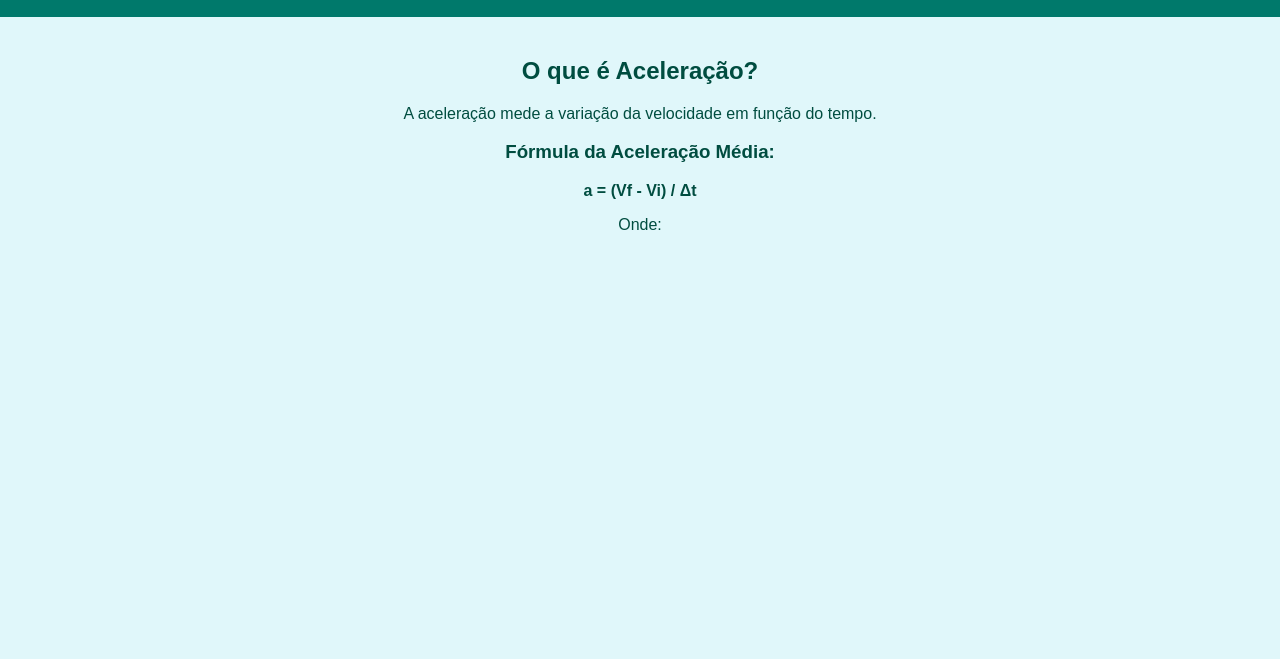
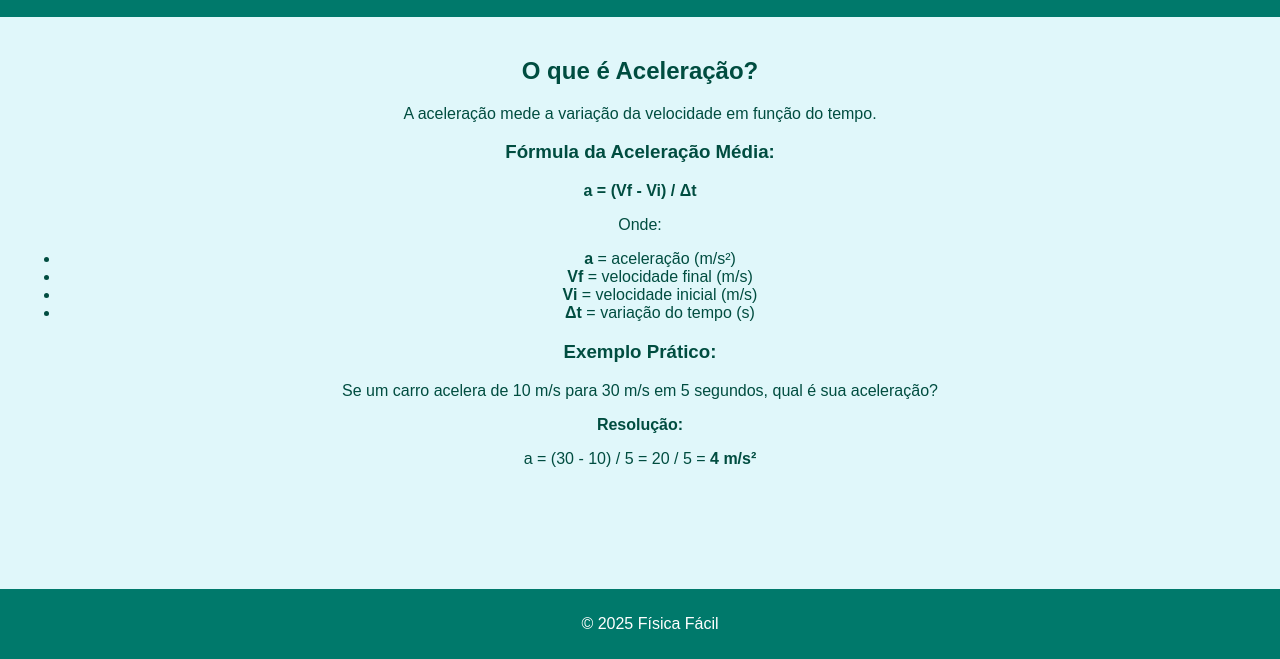
Before and after one commit to Samuel300908/Site-de-fisica, a plain HTML site: page aceleração.html in a window 1280 px wide. Shown: the part 141-800 px from the top of the page. Drawn offline with Linux system fonts and the light colour scheme.

Commit message:
Update aceleração.html

```diff
--- a/aceleração.html
+++ b/aceleração.html
@@ -24,4 +24,21 @@
 
         <h3>Fórmula da Aceleração Média:</h3>
         <p><strong>a = (Vf - Vi) / Δt</strong></p>
-        <p>Onde:</p
+        <p>Onde:</p>
+        <ul>
+            <li><strong>a</strong> = aceleração (m/s²)</li>
+            <li><strong>Vf</strong> = velocidade final (m/s)</li>
+            <li><strong>Vi</strong> = velocidade inicial (m/s)</li>
+            <li><strong>Δt</strong> = variação do tempo (s)</li>
+        </ul>
+
+        <h3>Exemplo Prático:</h3>
+        <p>Se um carro acelera de 10 m/s para 30 m/s em 5 segundos, qual é sua aceleração?</p>
+        <p><strong>Resolução:</strong></p>
+        <p>a = (30 - 10) / 5 = 20 / 5 = <strong>4 m/s²</strong></p>
+    </main>
+    <footer>
+        <p>&copy; 2025 Física Fácil</p>
+    </footer>
+</body>
+</html>
```
